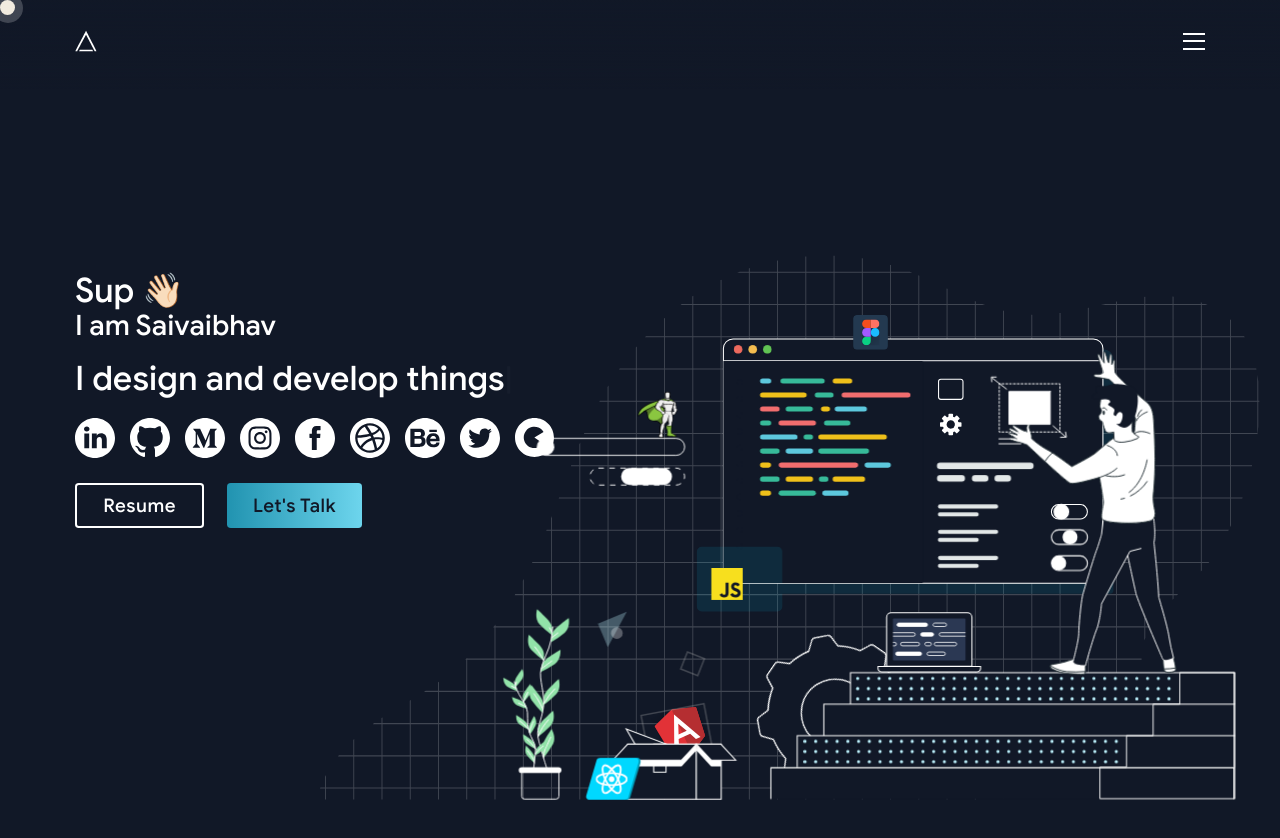
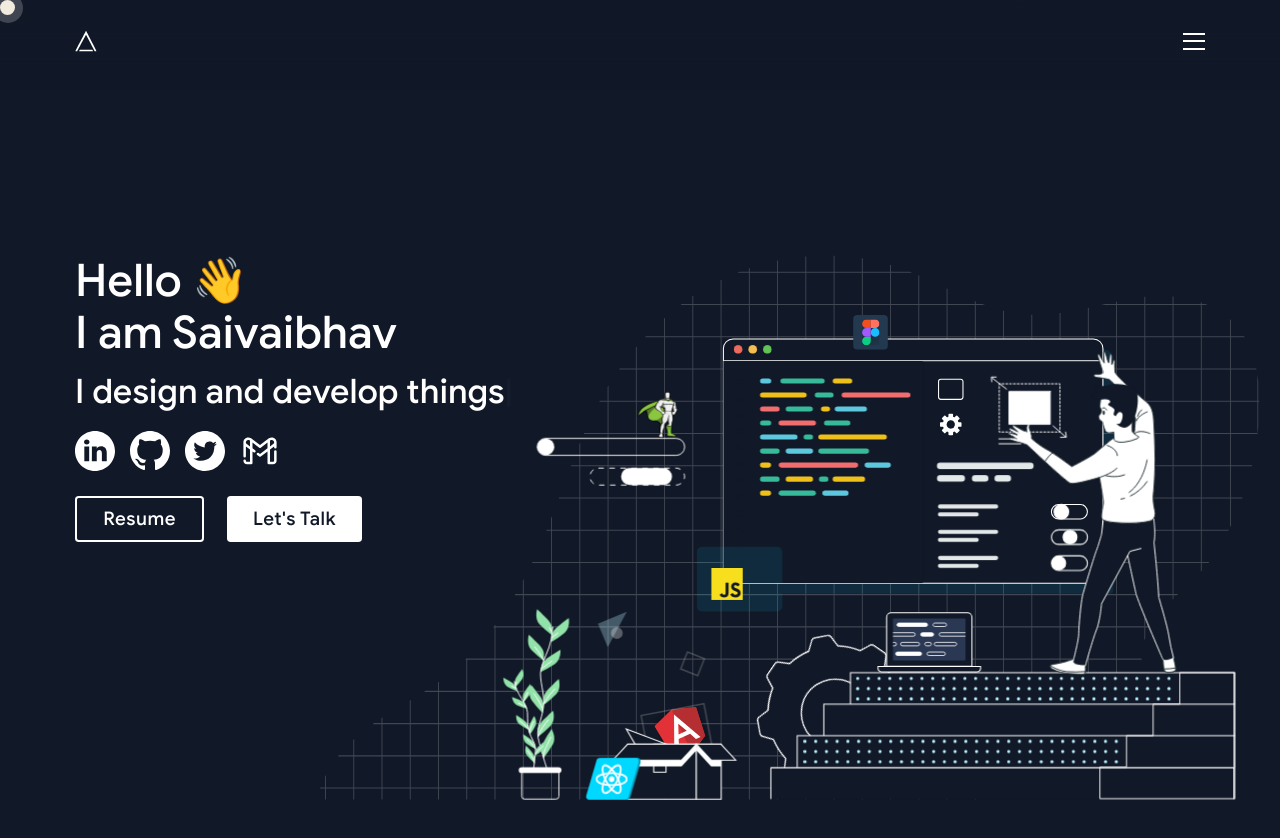
Before and after one commit to saivaibhavks/portfolio-v3, a Next.js app: page / in a window 1280 px wide. Shown: the top 838 px of the page. Built offline with nearby package versions, Linux system fonts and the light colour scheme.

Commit message:
updated profile

```diff
--- a/components/home/hero.tsx
+++ b/components/home/hero.tsx
@@ -1,9 +1,3 @@
-// Copyright Ayush Singh 2021,2022. All Rights Reserved.
-// Project: folio
-// Author contact: https://www.linkedin.com/in/alphaayush/
-// This file is licensed under the MIT License.
-// License text available at https://opensource.org/licenses/MIT
-
 import { EMAIL, MENULINKS, SOCIAL_LINKS, TYPED_STRINGS } from "../../constants";
 import React, { MutableRefObject, useEffect, useRef } from "react";
 import Typed from "typed.js";
@@ -82,8 +76,8 @@ const HeroSection = React.memo(() => {
   const renderHeroContent = (): React.ReactNode => (
     <div className={HERO_STYLES.CONTENT}>
       <div className="md:mb-4 mb-2">
-        <h2 className="text-4xl seq">Sup 👋🏻</h2>
-        <h1 className="text-3xl seq">I am Saivaibhav</h1>
+        <h1 className="text-5xl seq">Hello 👋</h1>
+        <h1 className="text-5xl seq md:mt-2">I am Saivaibhav</h1>
       </div>
       <p className="mb-4">
         <span className={HERO_STYLES.TYPED_SPAN} ref={typedSpanElement}></span>
@@ -102,7 +96,7 @@ const HeroSection = React.memo(() => {
         ></Button>
         <Button
           classes="ml-3"
-          type={ButtonTypes.PRIMARY}
+          type={ButtonTypes.WHITE}
           name="Let's Talk"
           href={SOCIAL_LINKS.topmate}
           otherProps={{
--- a/constants.ts
+++ b/constants.ts
@@ -1,11 +1,11 @@
-// Copyright Ayush Singh 2021,2022. All Rights Reserved.
+// Copyright K S Saivaibhav 2021,2022. All Rights Reserved.
 // Project: folio
 // Author contact: https://www.linkedin.com/in/alphaayush/
 // This file is licensed under the MIT License.
 // License text available at https://opensource.org/licenses/MIT
 
 export const METADATA = {
-  title: "Portfolio | Ayush Singh",
+  title: "Portfolio | K S Saivaibhav",
   description:
     "I bridge the gap between design and development. I take responsibility to craft an aesthetic user experience using modern frontend architecture.",
   siteUrl: "https://ayushsingh.net/",
@@ -44,15 +44,10 @@ export const TYPED_STRINGS = [
 export const EMAIL = "ayush.singh.xda@gmail.com";
 
 export const SOCIAL_LINKS = {
-  linkedin: "https://www.linkedin.com/in/alphaayush/",
-  github: "https://github.com/ayush013",
-  medium: "https://alphaayush.medium.com/",
-  instagram: "https://www.instagram.com/alphaayush/",
-  facebook: "https://www.facebook.com/ayush013",
-  dribbble: "https://dribbble.com/alphaayush",
-  behance: "https://www.behance.net/alphaayush/",
-  twitter: "https://twitter.com/ayush013",
-  topmate: "https://www.topmate.io/alphaayush/",
+  linkedin: "https://www.linkedin.com/in/saivaibhav-k-s-5b28821a3/",
+  github: "https://github.com/saivaibhavks",
+  twitter: "https://x.com/KsSaivaibhav",
+  gmail: "saivaibhavks2022@gmail.com",
 };
 
 export interface IProject {
```
Also changed, not shown: public/social/gmail.svg (added).
